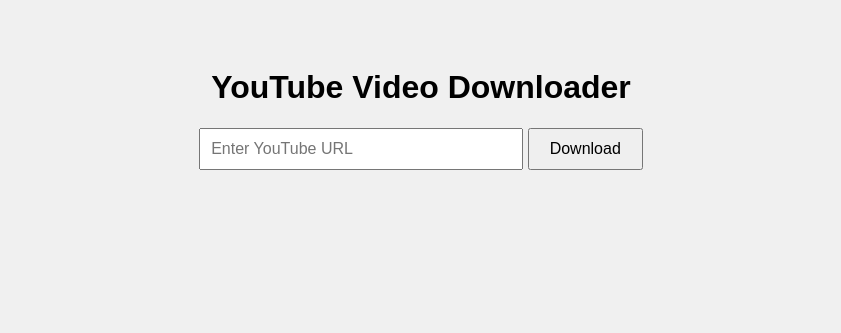
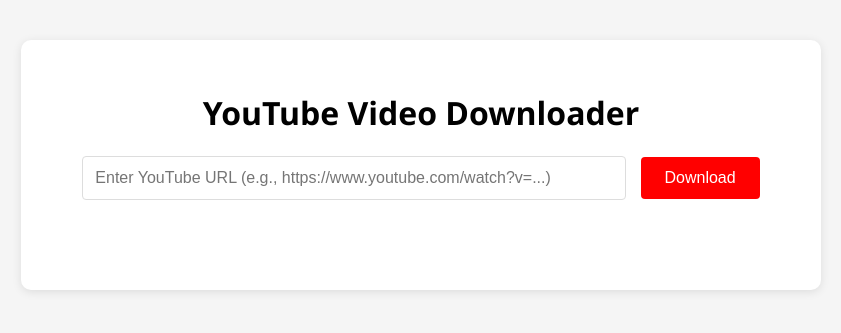
Before and after one commit to rahad-hossen/newVideodownloader, a website: page public/index.html in a window 1280 px wide. Shown: the whole page, without its empty margins (219-1060 px from the left). Drawn offline with Linux system fonts and the light colour scheme.

Commit message:
Update index.html
fix bug deepsheek

```diff
--- a/public/index.html
+++ b/public/index.html
@@ -5,43 +5,148 @@
   <meta name="viewport" content="width=device-width, initial-scale=1.0">
   <title>YouTube Downloader</title>
   <style>
-    body { font-family: sans-serif; text-align: center; padding: 40px; background: #f0f0f0; }
-    input { width: 300px; padding: 10px; font-size: 16px; }
-    button { padding: 10px 20px; font-size: 16px; }
+    body {
+      font-family: 'Segoe UI', Tahoma, Geneva, Verdana, sans-serif;
+      text-align: center;
+      padding: 40px;
+      background: #f5f5f5;
+      max-width: 800px;
+      margin: 0 auto;
+    }
+    .container {
+      background: white;
+      padding: 30px;
+      border-radius: 10px;
+      box-shadow: 0 2px 10px rgba(0,0,0,0.1);
+    }
+    input {
+      width: 70%;
+      padding: 12px;
+      font-size: 16px;
+      border: 1px solid #ddd;
+      border-radius: 4px;
+      margin-right: 10px;
+    }
+    button {
+      padding: 12px 24px;
+      font-size: 16px;
+      background: #ff0000;
+      color: white;
+      border: none;
+      border-radius: 4px;
+      cursor: pointer;
+      transition: background 0.3s;
+    }
+    button:hover {
+      background: #cc0000;
+    }
+    #status {
+      margin-top: 20px;
+      color: #666;
+      min-height: 24px;
+    }
+    .loader {
+      display: none;
+      margin: 20px auto;
+      border: 4px solid #f3f3f3;
+      border-top: 4px solid #ff0000;
+      border-radius: 50%;
+      width: 30px;
+      height: 30px;
+      animation: spin 1s linear infinite;
+    }
+    @keyframes spin {
+      0% { transform: rotate(0deg); }
+      100% { transform: rotate(360deg); }
+    }
   </style>
 </head>
 <body>
-  <h1>YouTube Video Downloader</h1>
-  <input type="text" id="url" placeholder="Enter YouTube URL" />
-  <button onclick="download()">Download</button>
-  <p id="status"></p>
+  <div class="container">
+    <h1>YouTube Video Downloader</h1>
+    <div>
+      <input type="text" id="url" placeholder="Enter YouTube URL (e.g., https://www.youtube.com/watch?v=...)" />
+      <button onclick="download()">Download</button>
+    </div>
+    <div class="loader" id="loader"></div>
+    <p id="status"></p>
+  </div>
 
   <script>
     async function download() {
-      const url = document.getElementById("url").value;
+      const urlInput = document.getElementById("url");
       const status = document.getElementById("status");
-      status.innerText = "Downloading...";
+      const loader = document.getElementById("loader");
+
+      const url = urlInput.value.trim();
+
+      if (!url) {
+        status.innerText = "Please enter a YouTube URL";
+        return;
+      }
+
+      if (!isValidYouTubeUrl(url)) {
+        status.innerText = "Please enter a valid YouTube URL";
+        return;
+      }
+
+      // Show loading state
+      status.innerText = "Processing...";
+      loader.style.display = "block";
+      urlInput.disabled = true;
+
       try {
         const res = await fetch("/download", {
           method: "POST",
           headers: { "Content-Type": "application/json" },
           body: JSON.stringify({ url })
         });
-        if (!res.ok) throw new Error("Download failed");
+
+        if (!res.ok) {
+          const error = await res.json();
+          throw new Error(error.error || "Download failed");
+        }
+
+        // Get filename from content-disposition header
+        const contentDisposition = res.headers.get('content-disposition');
+        let filename = 'video.mp4';
+        if (contentDisposition) {
+          const match = contentDisposition.match(/filename="?(.+?)"?(;|$)/);
+          if (match) filename = match[1];
+        }
+
         const blob = await res.blob();
         const link = document.createElement("a");
         link.href = URL.createObjectURL(blob);
-        link.download = "video.mp4";
+        link.download = filename;
+        document.body.appendChild(link);
         link.click();
+        document.body.removeChild(link);
+
         status.innerText = "Download completed!";
       } catch (err) {
-        status.innerText = "Failed to download";
+        status.innerText = `Error: ${err.message}`;
+        console.error("Download error:", err);
+      } finally {
+        loader.style.display = "none";
+        urlInput.disabled = false;
       }
     }
+
+    function isValidYouTubeUrl(url) {
+      const pattern = /^(https?:\/\/)?(www\.)?(youtube\.com|youtu\.?be)\/.+/;
+      return pattern.test(url);
+    }
+
+    // Allow Enter key to trigger download
+    document.getElementById("url").addEventListener("keyup", function(event) {
+      if (event.key === "Enter") {
+        download();
+      }
+    });
   </script>
 </body>
 </html>
-
 
 <!-- 2nd edition -->
 
```
